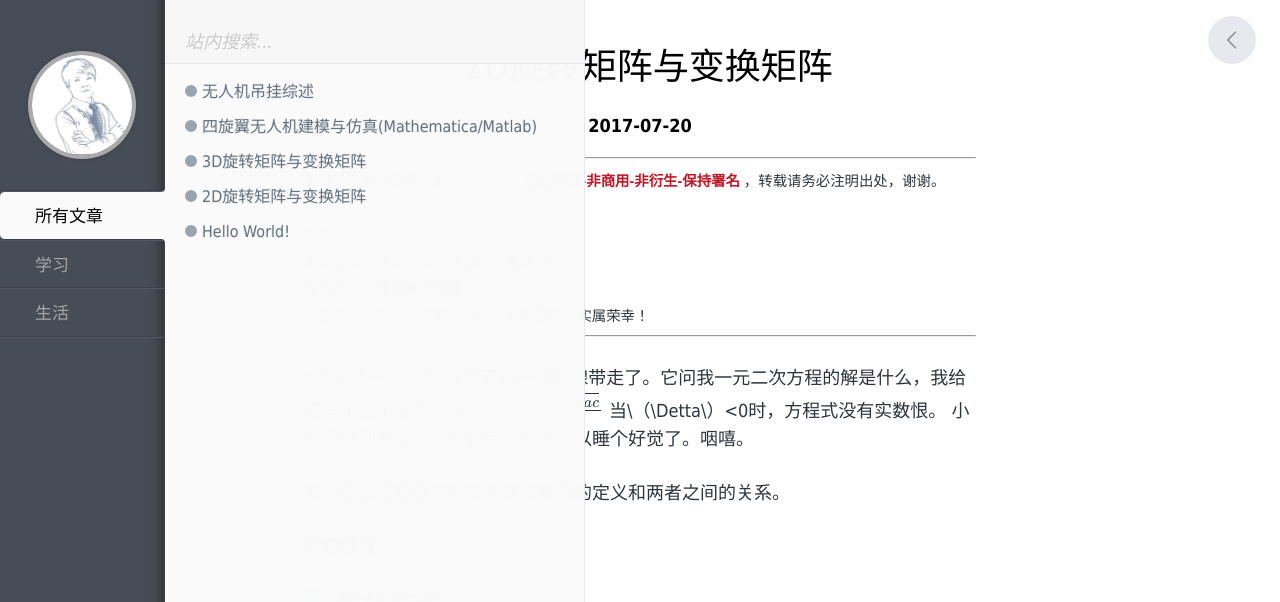
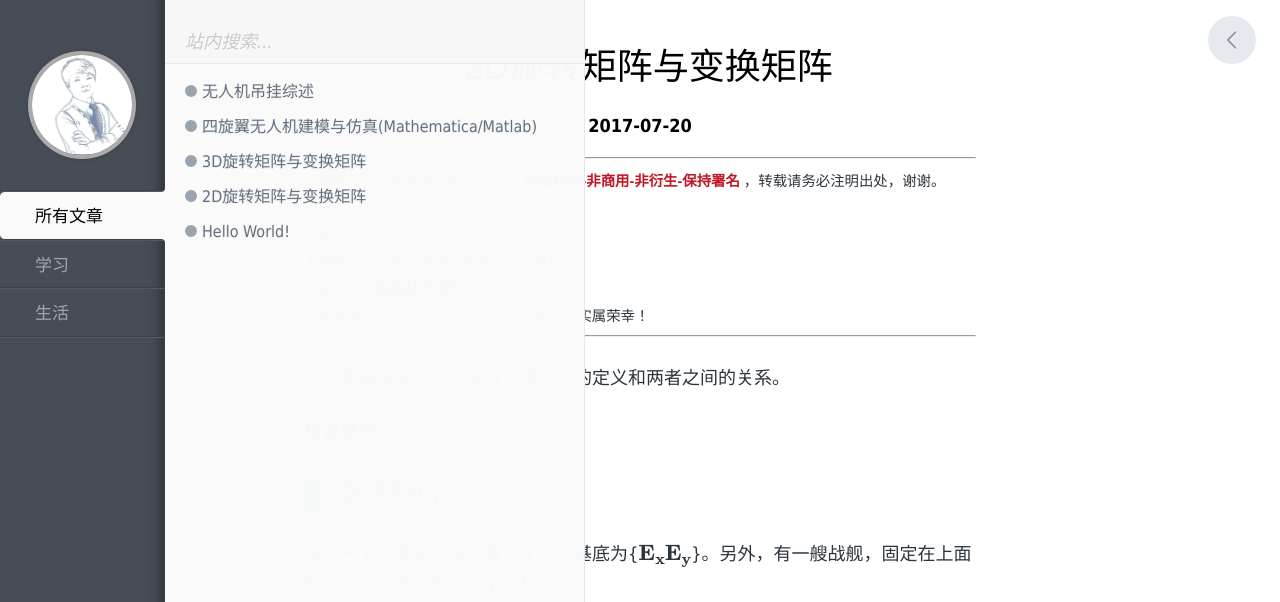
Before and after one commit to Jonlonly/Jonlonly.github.io, a Jekyll site: the page built from _posts/学习/2017-07-20-2D旋转矩阵与变换矩阵.md, in a window 1280 px wide, cut to the strip 0-602 px from the top of the page. Built offline with Jekyll 4.4.1, drawn with Linux system fonts in a browser that asks for light colours; formulas are drawn with MathJax 3; comment, search, counter and statistics services are not loaded.

Commit message:
Add files via upload

```diff
--- a/_posts/学习/2017-07-20-2D旋转矩阵与变换矩阵.md
+++ b/_posts/学习/2017-07-20-2D旋转矩阵与变换矩阵.md
@@ -6,12 +6,7 @@
 categories: 学习
 
 ---
-<script type="text/javascript" src="http://cdn.mathjax.org/mathjax/latest/MathJax.js?config=default"></script>
-##我是一个票子
-我今天被一只松腺带走了。它问我一元二次方程的解是什么，我给它写了这个公式：
-$$x=\frac{-b\pm\sqrt{b~2-4ac}}{2a}$$
-当\\（\Detta\\）<0时，方程式没有实数恨。
-小松照特别开心。我想我今晚应该可以睡个好觉了。咽嘻。
+
 
 有必要搞清楚旋转矩阵与变换矩阵的定义和两者之间的关系。
 
```
